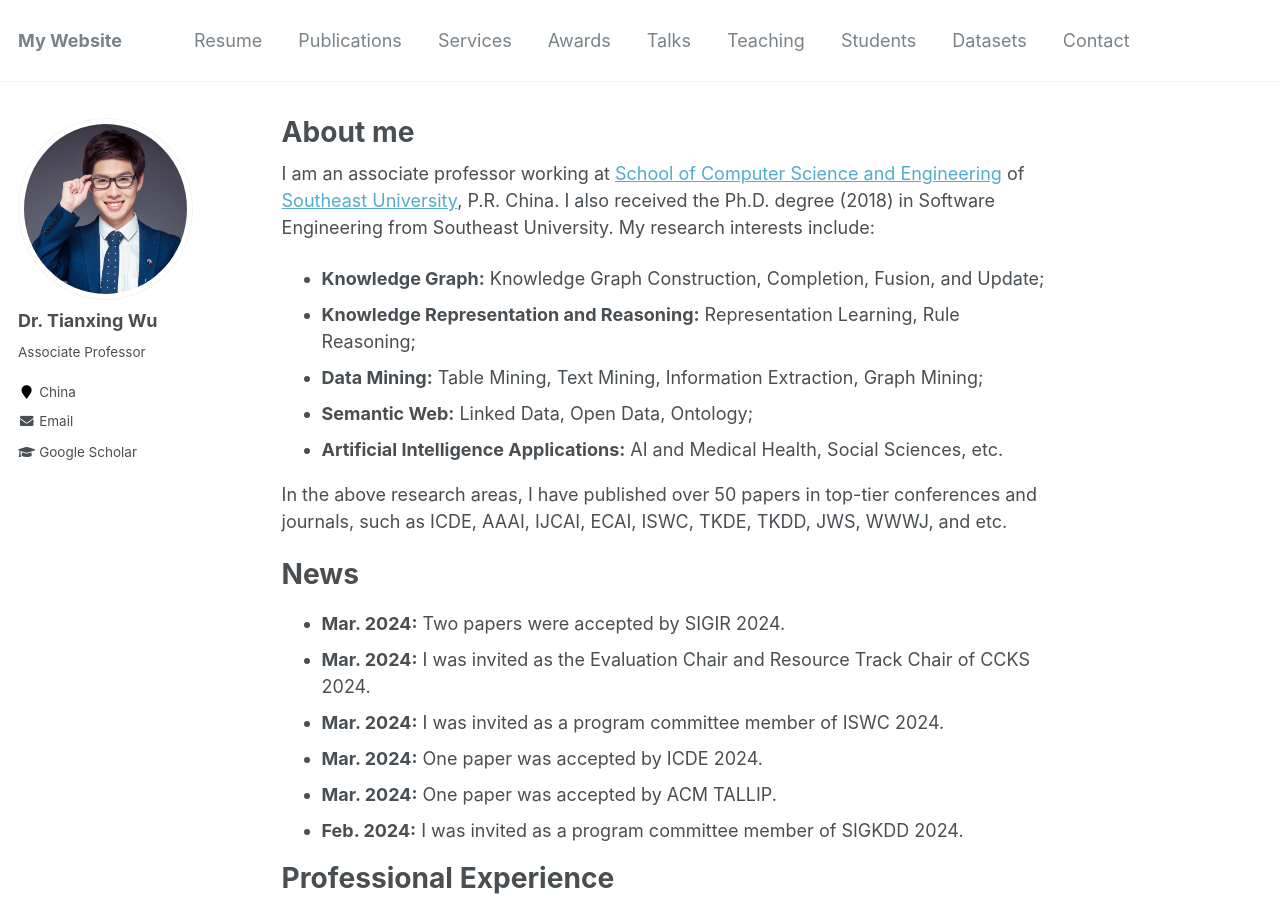
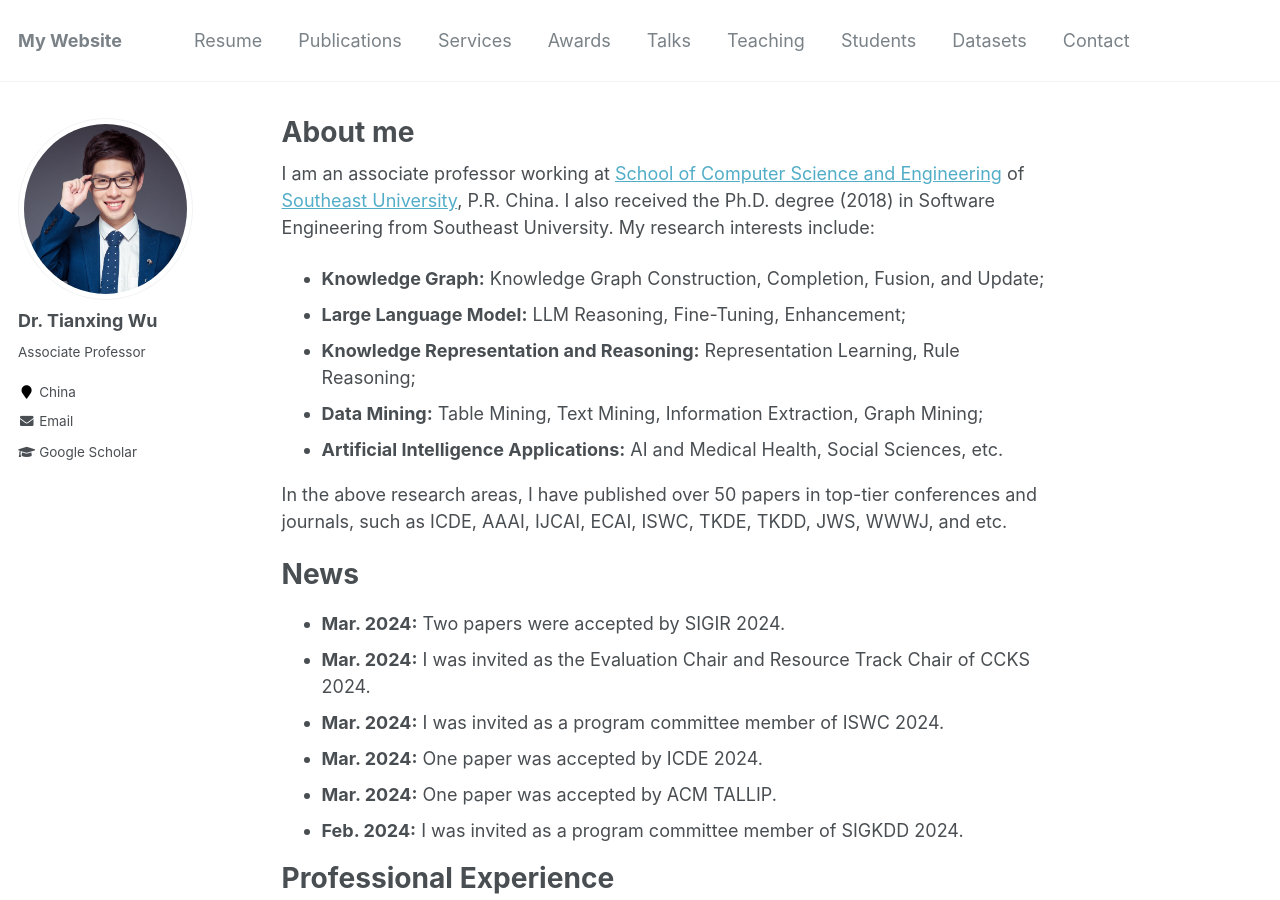
Before and after one commit to tianxing-wu/tianxing-wu.github.io, a Jekyll site: the page built from _pages/about.md, in a window 1280 px wide and 900 px high. Built offline with Jekyll 4.4.1, drawn with Linux system fonts in a browser that asks for light colours; comment, search, counter and statistics services are not loaded.

Commit message:
info update

```diff
--- a/_pages/about.md
+++ b/_pages/about.md
@@ -10,9 +10,9 @@ redirect_from:
 
 I am an associate professor working at [School of Computer Science and Engineering](http://cse.seu.edu.cn) of [Southeast University](https://www.seu.edu.cn), P.R. China. I also received the Ph.D. degree (2018) in Software Engineering from Southeast University. My research interests include:
 * **Knowledge Graph:** Knowledge Graph Construction, Completion, Fusion, and Update;
+* **Large Language Model:** LLM Reasoning, Fine-Tuning, Enhancement;
 * **Knowledge Representation and Reasoning:** Representation Learning, Rule Reasoning;
 * **Data Mining:** Table Mining, Text Mining, Information Extraction, Graph Mining;
-* **Semantic Web:** Linked Data, Open Data, Ontology;
 * **Artificial Intelligence Applications:** AI and Medical Health, Social Sciences, etc.
 
 In the above research areas, I have published over 50 papers in top-tier conferences and journals, such as ICDE, AAAI, IJCAI, ECAI, ISWC, TKDE, TKDD, JWS, WWWJ, and etc.
```
Also changed, not shown: _pages/contact.md (+1 -1 lines).
